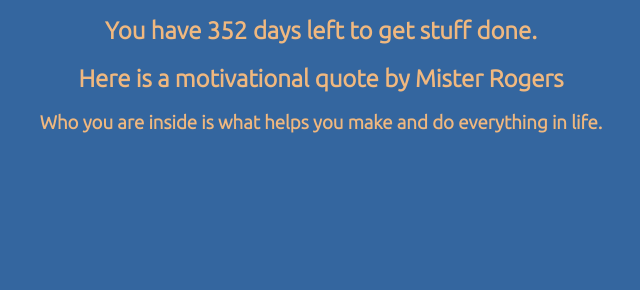
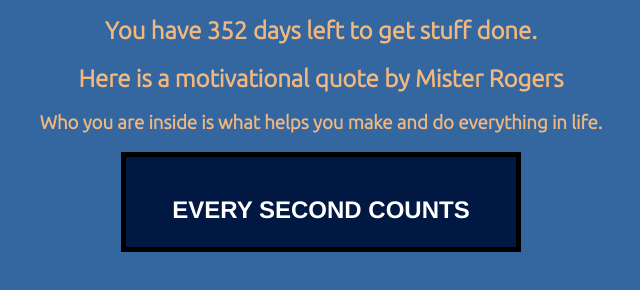
Before and after one commit to EricqyHan/PercentYear, a website: page index.html in a window 1280 px wide. Shown: the part 110-400 px from the top of the page, without its empty margins (319-959 px from the left). Drawn offline with Linux system fonts and the light colour scheme.

Commit message:
every second counts

```diff
--- a/css/style.css
+++ b/css/style.css
@@ -31,3 +31,18 @@
   font-size: 25px;
   font-family: "Permanent Marker", cursive;
 }
+
+.bear {
+  background-color: rgb(1, 24, 66);
+  border: 5px solid black;
+  width: 400px;
+  height: 100px;
+  margin: 0 auto;
+}
+
+.bear-text {
+  background-color: rgb(1, 24, 66);
+  color: white;
+  margin: 10% auto;
+  font-family: Helvetica, Arial, sans-serif;
+}
--- a/index.html
+++ b/index.html
@@ -30,6 +30,10 @@
       <h3 id="randomQuote"></h3>
    </section>
 
+   <section class="bear">
+      <h2 class="bear-text">EVERY SECOND COUNTS</h2>
+   </section>
+
 
    <script src="js/script.js"></script>
 </body>
--- a/js/day.js
+++ b/js/day.js
@@ -1,5 +1,5 @@
-var relativeTime = require("dayjs/plugin/relativeTime");
-dayjs.extend(relativeTime);
+const dayjs = require("dayjs");
+dayjs().format();
 
 dayjs().from(dayjs("1990-01-01"));
 dayjs().from(dayjs("1990-01-01"), true);
--- /dev/null
+++ b/package.json
@@ -0,0 +1,5 @@
+{
+  "dependencies": {
+    "dayjs": "^1.11.10"
+  }
+}
```
Also changed, not shown: 2 other files.
